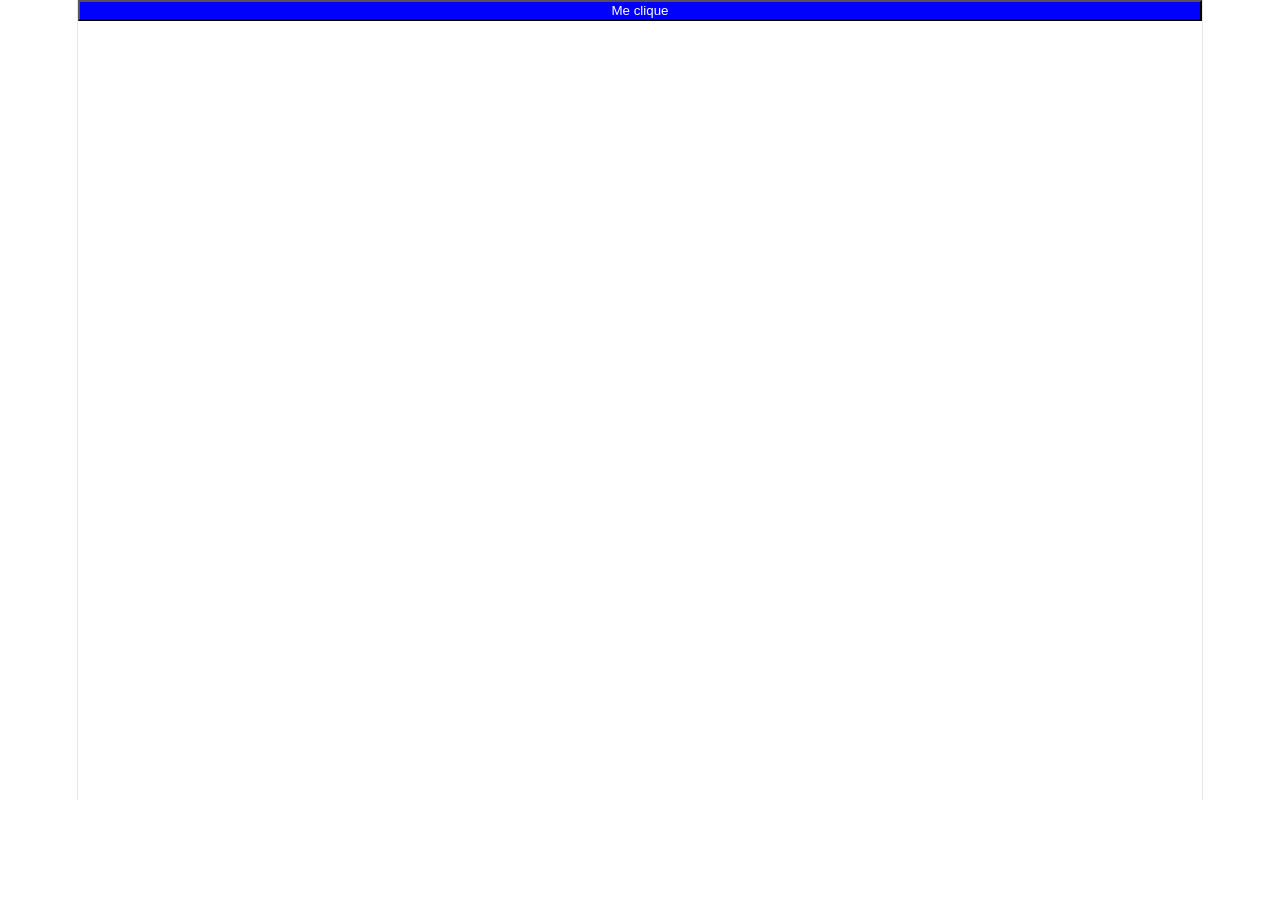
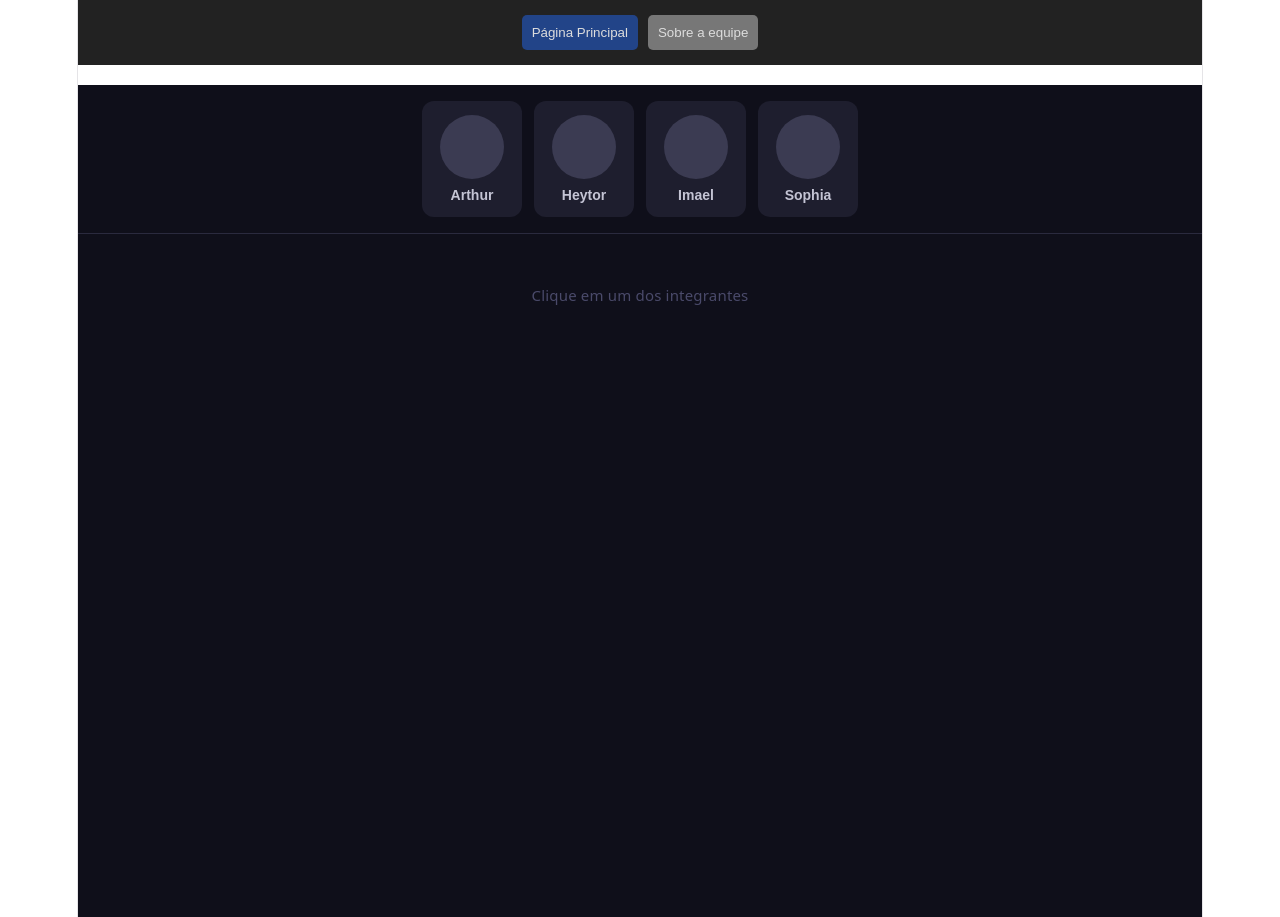
Before and after one commit to VicCAlq/2d-front-projeto-01, a React (Vite) app: page / in a window 1280 px wide. Before the commit the page ends 800 px from the top, so only its background shows below. Built offline with nearby package versions, Linux system fonts and the light colour scheme.

Commit message:
ta feito❤❤💕

```diff
--- a/src/App.jsx
+++ b/src/App.jsx
@@ -1,34 +1,17 @@
-import { useState } from 'react'
-import reactLogo from './assets/react.svg'
-import viteLogo from './assets/vite.svg'
-import heroImg from './assets/hero.png'
 import './App.css'
+import { useState } from "react";
+import Cabecalho from './components/Cabecalho'
+import PaginaPrincipal from './components/PaginaPrincipal'
+import PaginaEquipe from './components/PaginaEquipe'
 
-const estilo = {
-  botao: {
-    backgroundColor: "blue",
-    color: "white",
-  }
-}
-
-function App() {
-  const [count, setCount] = useState(true)
+export default function App() {
+  const [pagina, setPagina] = useState("principal")
 
   return (
     <>
-      <button
-        onClick={() => setCount(!count)}
-        style={
-          {
-            ...estilo.botao,
-            backgroundColor: count ? "blue" : "green"
-          }
-        }
-      >
-        Me clique
-      </button>
+      <Cabecalho mudarPagina={setPagina} paginaAtual={pagina} />
+      {pagina === "principal" && <PaginaPrincipal />}
+      {pagina === "equipe" && <PaginaEquipe />}
     </>
   )
 }
-
-export default App
--- /dev/null
+++ b/src/components/Card.jsx
@@ -0,0 +1,39 @@
+const estilos = {
+  card: {
+    backgroundColor: "#1e1e2e",
+    borderRadius: "12px",
+    padding: "16px",
+    borderLeft: "4px solid #7c3aed",
+  },
+  categoria: {
+    color: "#a78bfa",
+    fontSize: "12px",
+    fontWeight: "700",
+    textTransform: "uppercase",
+    letterSpacing: "1px",
+    marginBottom: "8px",
+  },
+  codigoBox: {
+    backgroundColor: "#0f0f1a",
+    borderRadius: "8px",
+    padding: "12px",
+  },
+  codigo: {
+    color: "#7dd3fc",
+    fontSize: "13px",
+    fontFamily: "monospace",
+    whiteSpace: "pre-wrap",
+    margin: 0,
+  },
+}
+
+export default function Card({ categoria, codigo }) {
+  return (
+    <div style={estilos.card}>
+      <p style={estilos.categoria}>{categoria}</p>
+      <div style={estilos.codigoBox}>
+        <pre style={estilos.codigo}>{codigo}</pre>
+      </div>
+    </div>
+  )
+}
--- /dev/null
+++ b/src/components/PaginaEquipe.jsx
@@ -0,0 +1,60 @@
+const estilos = {
+  pagina: {
+    backgroundColor: "#0f0f1a",
+    minHeight: "100vh",
+    padding: "32px 16px",
+  },
+  titulo: {
+    color: "#ffffff",
+    fontSize: "22px",
+    fontWeight: "700",
+    marginBottom: "24px",
+  },
+  lista: {
+    listStyle: "none",
+    padding: 0,
+    display: "flex",
+    flexDirection: "column",
+    gap: "16px",
+  },
+  item: {
+    backgroundColor: "#1e1e2e",
+    borderRadius: "12px",
+    padding: "16px",
+    borderLeft: "4px solid #7c3aed",
+  },
+  nome: {
+    color: "#a78bfa",
+    fontWeight: "700",
+    fontSize: "15px",
+    marginBottom: "4px",
+  },
+  descricao: {
+    color: "#c4c4d4",
+    fontSize: "14px",
+    margin: 0,
+  },
+}
+
+const membros = [
+  { nome: "Arthur",  descricao: " Forneceu os Códigos Das Atividades " },
+  { nome: "Heytor",  descricao: " Menu / Página principal " },
+  { nome: "Imael",   descricao: " Lista De Códigos " },
+  { nome: "Sophia",  descricao: " Cards " },
+]
+
+export default function PaginaEquipe() {
+  return (
+    <div style={estilos.pagina}>
+      <p style={estilos.titulo}>Sobre a equipe</p>
+      <ul style={estilos.lista}>
+        {membros.map((membro) => (
+          <li key={membro.nome} style={estilos.item}>
+            <p style={estilos.nome}>{membro.nome}</p>
+            <p style={estilos.descricao}>{membro.descricao}</p>
+          </li>
+        ))}
+      </ul>
+    </div>
+  )
+}
--- /dev/null
+++ b/src/components/Paginaprincipal.jsx
@@ -0,0 +1,123 @@
+import { useState } from "react";
+import Card from "./Card";
+import Botao from "./Botao";
+
+const alunos = [
+  {
+    id: 1,
+    nome: "Arthur",
+    codigos: [
+      { categoria: "Muito fácil",               codigo: "// Código do Arthur aqui" },
+      { categoria: "Muito difícil",              codigo: "// Código do Arthur aqui" },
+      { categoria: "Me ajudou a entender",       codigo: "// Código do Arthur aqui" },
+      { categoria: "Não ajudou a entender nada", codigo: "" }],
+  },
+  {
+    id: 2,
+    nome: "Heytor",
+    codigos: [
+      { categoria: "Muito fácil",               codigo: "// Código do Heytor aqui" },
+      { categoria: "Muito difícil",              codigo: "// Código do Heytor aqui" },
+      { categoria: "Me ajudou a entender",       codigo: "// Código do Heytor aqui" },
+      { categoria: "Não ajudou a entender nada", codigo: "// Código do Heytor aqui" },
+    ],
+  },
+  {
+    id: 3,
+    nome: "Imael",
+    codigos: [
+      { categoria: "Muito fácil",               codigo: "// Código do Imael aqui" },
+      { categoria: "Muito difícil",              codigo: "// Código do Imael aqui" },
+      { categoria: "Me ajudou a entender",       codigo: "// Código da Imael aqui" },
+      { categoria: "Não ajudou a entender nada", codigo: "// Código do Imael aqui" },
+    ],
+  },
+  {
+    id: 4,
+    nome: "Sophia",
+    codigos: [
+      { categoria: "Muito fácil",               codigo: "// Código da Sophia aqui" },
+      { categoria: "Muito difícil",              codigo: "// Código da Sophia aqui" },
+      { categoria: "Me ajudou a entender",       codigo: "// Código da Sophia aqui" },
+      { categoria: "Não ajudou a entender nada", codigo: "" },
+    ],
+  },
+]
+
+const estilos = {
+  pagina: {
+    backgroundColor: "#0f0f1a",
+    minHeight: "100vh",
+    paddingBottom: "32px",
+  },
+  menu: {
+    display: "flex",
+    flexWrap: "wrap",
+    justifyContent: "center",
+    gap: "12px",
+    padding: "16px",
+    borderBottom: "1px solid #2a2a3e",
+  },
+  cardsContainer: {
+    padding: "16px",
+    display: "flex",
+    flexDirection: "column",
+    gap: "12px",
+  },
+  titulo: {
+    color: "#ffffff",
+    fontSize: "18px",
+    fontWeight: "700",
+    marginBottom: "4px",
+  },
+  placeholder: {
+    padding: "48px",
+    textAlign: "center",
+    color: "#4a4a6a",
+    fontSize: "15px",
+  },
+}
+
+export default function PaginaPrincipal() {
+  const [alunoSelecionado, setAlunoSelecionado] = useState(null)
+
+  function handleSelecionar(aluno) {
+    if (alunoSelecionado?.id === aluno.id) {
+      setAlunoSelecionado(null)
+    } else {
+      setAlunoSelecionado(alunos.find((a) => a.id === aluno.id))
+    }
+  }
+
+  return (
+    <div style={estilos.pagina}>
+
+      {/* Menu inline */}
+      <div style={estilos.menu}>
+        {alunos.map((aluno) => (
+          <Botao
+            key={aluno.id}
+            aluno={aluno}
+            selecionado={alunoSelecionado?.id === aluno.id}
+            onPress={handleSelecionar}
+          />
+        ))}
+      </div>
+
+      {/* Cards ou placeholder */}
+      {alunoSelecionado ? (
+        <div style={estilos.cardsContainer}>
+          <p style={estilos.titulo}>Códigos de {alunoSelecionado.nome}</p>
+          {alunoSelecionado.codigos.map((item, index) => (
+            <Card key={index} categoria={item.categoria} codigo={item.codigo} />
+          ))}
+        </div>
+      ) : (
+        <p style={estilos.placeholder}>
+          Clique em um dos integrantes
+        </p>
+      )}
+
+    </div>
+  )
+}
--- /dev/null
+++ b/src/components/botao.jsx
@@ -0,0 +1,52 @@
+const estilos = {
+  botao: {
+    display: "flex",
+    flexDirection: "column",
+    alignItems: "center",
+    backgroundColor: "#1e1e2e",
+    borderRadius: "12px",
+    padding: "12px",
+    width: "100px",
+    border: "2px solid transparent",
+    cursor: "pointer",
+  },
+  botaoSelecionado: {
+    borderColor: "#7c3aed",
+    backgroundColor: "#2d1f4e",
+  },
+  fotoPlaceholder: {
+    width: "64px",
+    height: "64px",
+    borderRadius: "50%",
+    backgroundColor: "#3b3b52",
+    marginBottom: "8px",
+  },
+  nome: {
+    color: "#c4c4d4",
+    fontSize: "14px",
+    fontWeight: "600",
+  },
+  nomeSelecionado: {
+    color: "#a78bfa",
+  },
+}
+
+export default function Botao({ aluno, selecionado, onPress }) {
+  return (
+    <button
+      style={{
+        ...estilos.botao,
+        ...(selecionado ? estilos.botaoSelecionado : {}),
+      }}
+      onClick={() => onPress(aluno)}
+    >
+      <div style={estilos.fotoPlaceholder} />
+      <span style={{
+        ...estilos.nome,
+        ...(selecionado ? estilos.nomeSelecionado : {}),
+      }}>
+        {aluno.nome}
+      </span>
+    </button>
+  )
+}
--- /dev/null
+++ b/src/components/cabecalho.jsx
@@ -0,0 +1,47 @@
+const estilos = {
+  cabecalho: {
+    margin: "0px 0px 20px 0px",
+    backgroundColor: "#222",
+    display: "flex",
+    justifyContent: "center",
+    alignItems: "center",
+    padding: "10px",
+  },
+  botao: {
+    backgroundColor: "#777",
+    color: "#ddd",
+    borderRadius: "5px",
+    padding: "10px",
+    margin: "5px",
+    border: "none",
+    cursor: "pointer",
+  },
+  botaoSelecionado: {
+    backgroundColor: "#248",
+  },
+}
+
+export default function Cabecalho({ mudarPagina, paginaAtual }) {
+  return (
+    <div style={estilos.cabecalho}>
+      <button
+        style={{
+          ...estilos.botao,
+          ...(paginaAtual === "principal" ? estilos.botaoSelecionado : {}),
+        }}
+        onClick={() => mudarPagina("principal")}
+      >
+        Página Principal
+      </button>
+      <button
+        style={{
+          ...estilos.botao,
+          ...(paginaAtual === "equipe" ? estilos.botaoSelecionado : {}),
+        }}
+        onClick={() => mudarPagina("equipe")}
+      >
+        Sobre a equipe
+      </button>
+    </div>
+  )
+}
```
Also changed, not shown: src/components/exemplo.jsx (deleted).
